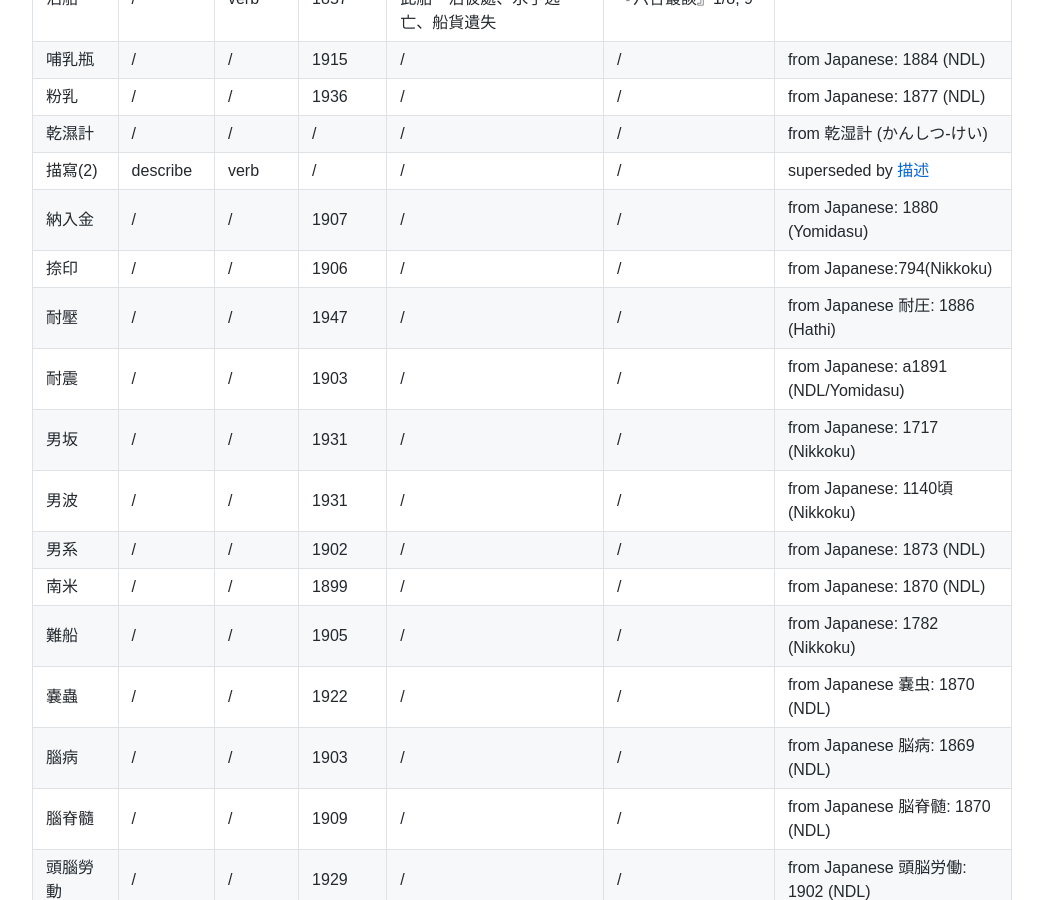
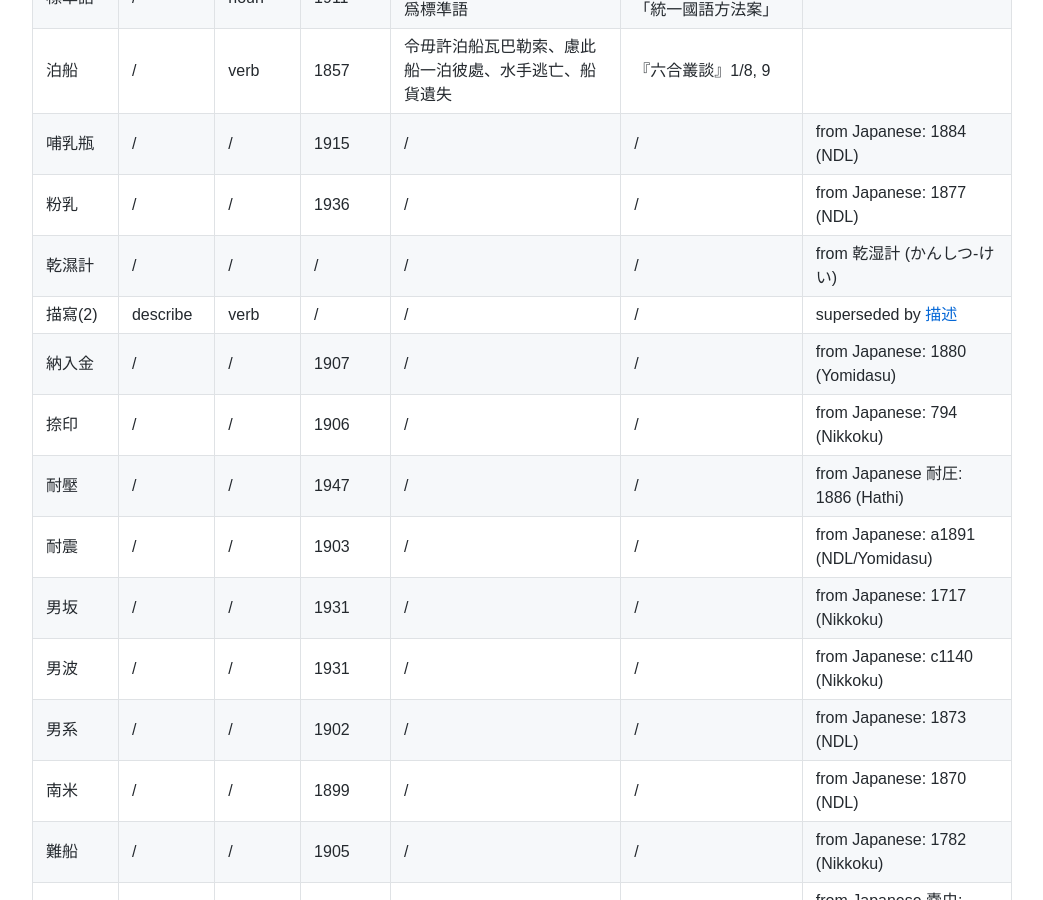
Before and after one commit to t18d/HuangSupplement, a Jekyll site: the page built from docs/obsolete.md, in a window 1280 px wide and 900 px high, scrolled down 814 px. Shown: the whole window, without its empty margins (118-1161 px from the left). Built offline with Jekyll 4.4.1, drawn with Linux system fonts in a browser that asks for light colours; our own code applies the rules of GitHub Pages for plain Markdown files.

Commit message:
Apply automatic changes

```diff
--- a/docs/obsolete.md
+++ b/docs/obsolete.md
@@ -29,11 +29,11 @@ X線|/|/|1906|/|/|from Japanese: 1896 (NDL)
 乾濕計|/|/|/|/|/|from 乾湿計 (かんしつ‐けい)
 描寫(2)|describe|verb|/|/|/|superseded by [描述](https://t18d.github.io/HuangSupplement/#:~:text=描述)
 納入金|/|/|1907|/|/|from Japanese: 1880 (Yomidasu)
-捺印|/|/|1906|/|/|from Japanese:794(Nikkoku)
+捺印|/|/|1906|/|/|from Japanese: 794 (Nikkoku)
 耐壓|/|/|1947|/|/|from Japanese 耐圧: 1886 (Hathi)
 耐震|/|/|1903|/|/|from Japanese: a1891 (NDL/Yomidasu)
 男坂|/|/|1931|/|/|from Japanese: 1717 (Nikkoku)
-男波|/|/|1931|/|/|from Japanese: 1140頃 (Nikkoku)
+男波|/|/|1931|/|/|from Japanese: c1140 (Nikkoku)
 男系|/|/|1902|/|/|from Japanese: 1873 (NDL)
 南米|/|/|1899|/|/|from Japanese: 1870 (NDL)
 難船|/|/|1905|/|/|from Japanese: 1782 (Nikkoku)
```
Also changed, not shown: other parts of docs/obsolete.md (+1 -1 lines).
